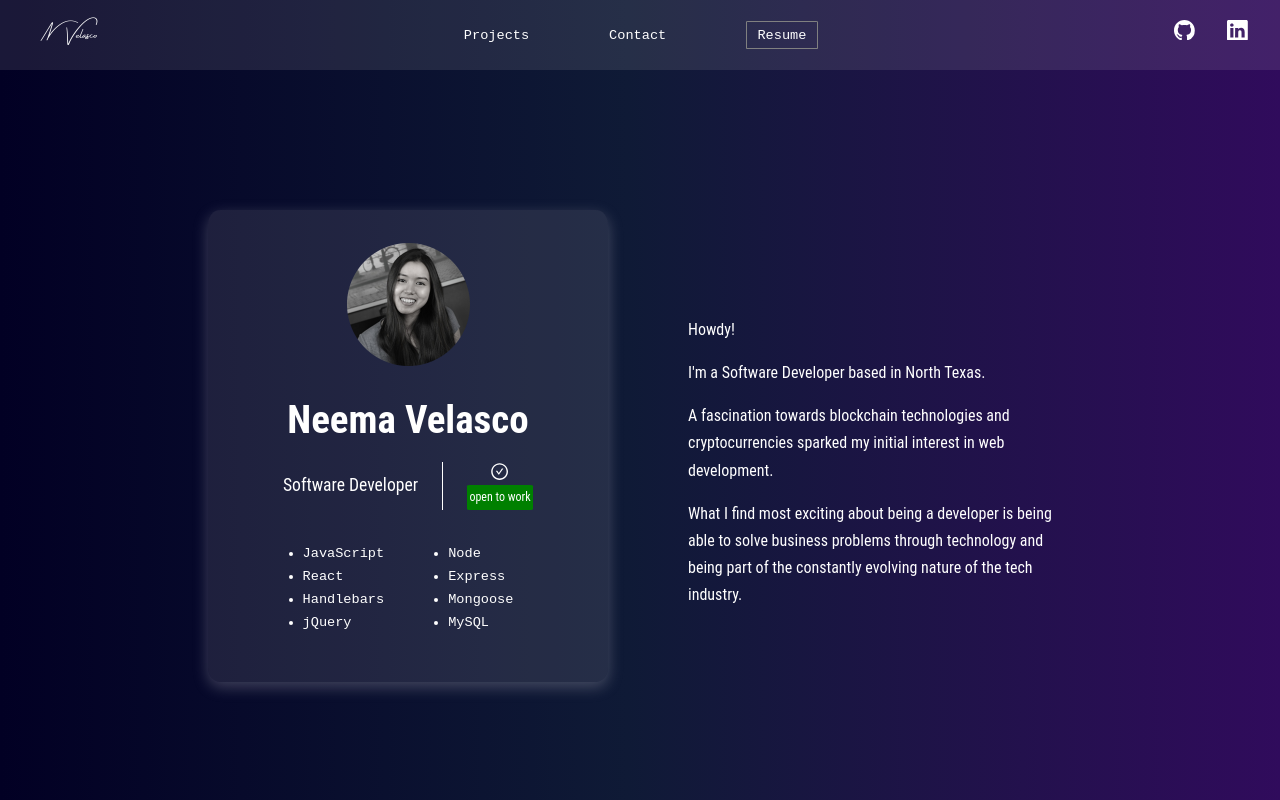
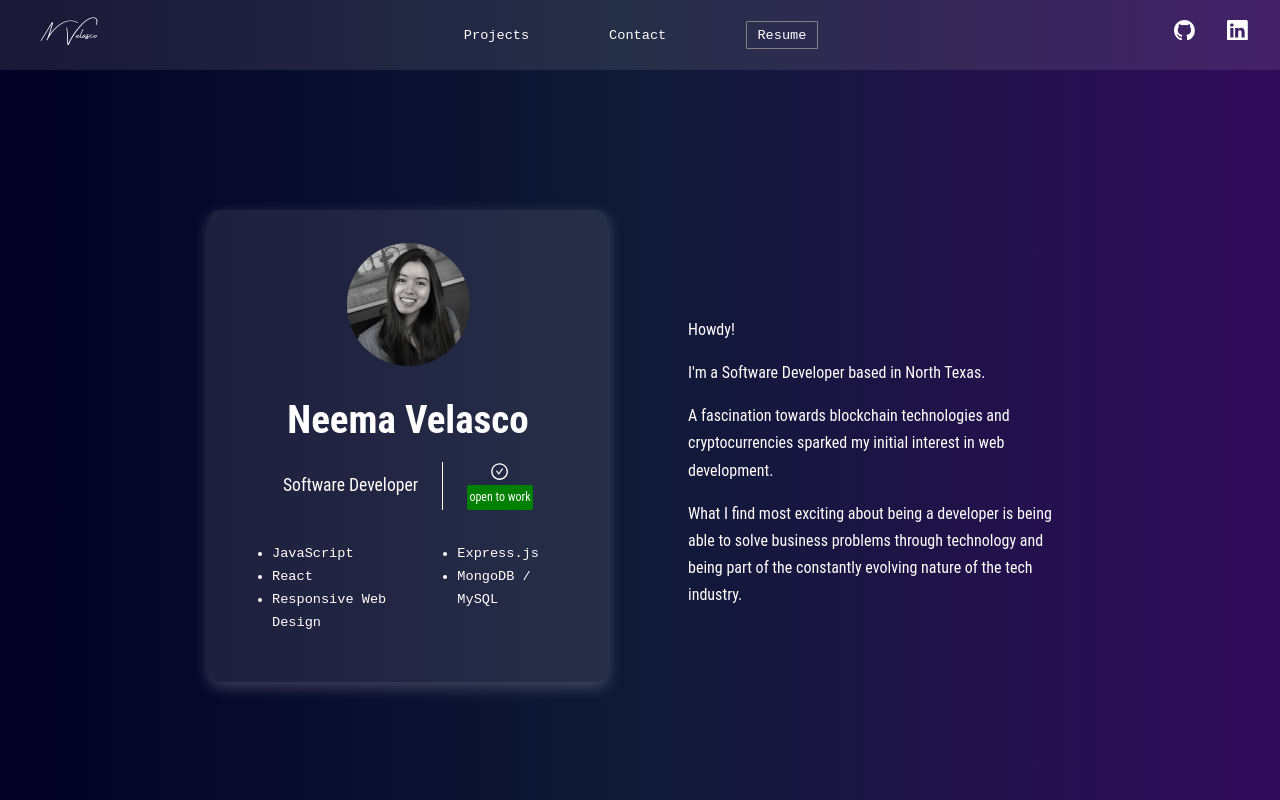
Before and after one commit to nvsco-10/react-portfolio, a React (Create React App) app: page / in a window 1280 px wide. Shown: the top 800 px of the page. Built offline with nearby package versions, Linux system fonts and the light colour scheme.

Commit message:
some fixes

```diff
--- a/src/assets/wrappers/About.js
+++ b/src/assets/wrappers/About.js
@@ -73,7 +73,7 @@ const Wrapper = styled.header`
   .skills {
     display: flex;
     justify-content: center;
-    align-items: center;
+    align-items: flex-start;
 
     margin: 1rem 0 0;
 
--- a/src/assets/wrappers/Projects.js
+++ b/src/assets/wrappers/Projects.js
@@ -1,6 +1,6 @@
 import styled from "styled-components";
 import placeholder from '../images/placeholder.png'
-import proj1 from '../images/crypto.png'
+import proj1 from '../images/crypto.PNG'
 import proj2 from '../images/tech.png'
 import proj3 from '../images/thy.png'
 
--- a/src/pages/About.js
+++ b/src/pages/About.js
@@ -25,14 +25,11 @@ const About = () => {
           <ul>
             <li>JavaScript</li>
             <li>React</li>
-            <li>Handlebars</li>
-            <li>jQuery</li>
+            <li>Responsive Web Design</li>
           </ul>
           <ul>
-            <li>Node</li>
-            <li>Express</li>
-            <li>Mongoose</li>
-            <li>MySQL</li>
+            <li>Express.js</li>
+            <li>MongoDB / MySQL</li>
           </ul>
         </div>
       </div>
```
Also changed, not shown: 2 other files (tests, documents, lock files or other folders).
